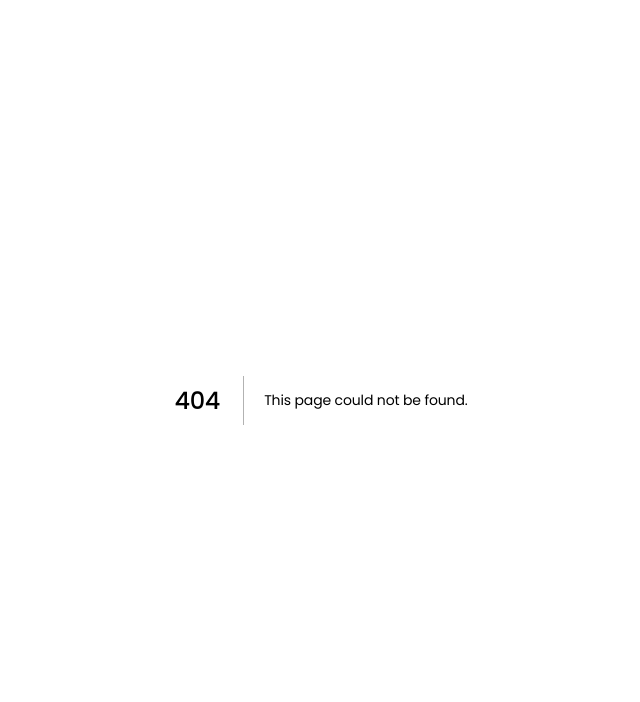
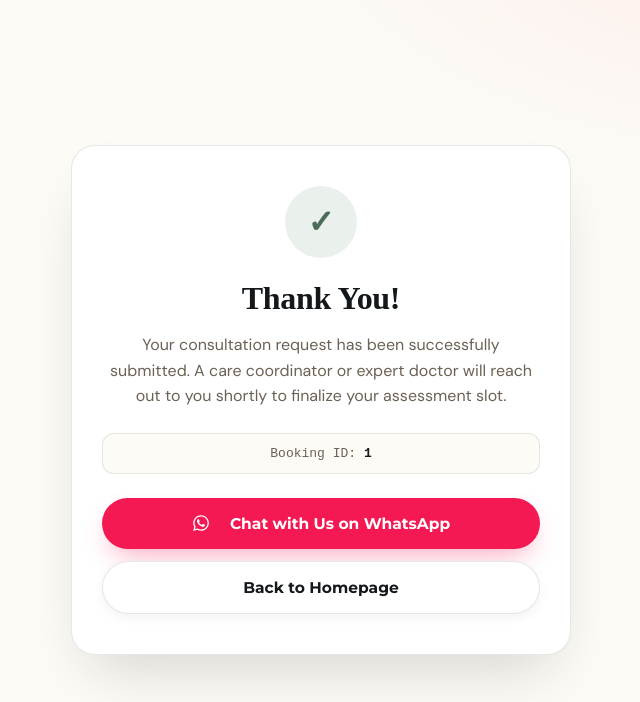
Before and after one commit to adnanali29/nutritionlandingpage, a Next.js app: page /thank-you/1 in a window 1280 px wide. Before the commit this address had no page. Shown: the top 702 px of the page, without its empty margins (319-959 px from the left). Built offline with nearby package versions, Linux system fonts and the light colour scheme.

Commit message:
feat: unique thank-you booking URL with dynamic IDs for GA tracking

```diff
--- /dev/null
+++ b/app/thank-you/[id]/page.tsx
@@ -0,0 +1,102 @@
+"use client";
+
+import Link from "next/link";
+import { useParams } from "next/navigation";
+
+export default function ThankYouBookingPage() {
+  const params = useParams();
+  const id = params?.id as string;
+
+  return (
+    <main style={{
+      minHeight: "100vh",
+      display: "flex",
+      alignItems: "center",
+      justifyContent: "center",
+      background: "radial-gradient(900px 460px at 88% -12%, rgba(224,35,59,0.08), transparent 60%), radial-gradient(700px 420px at 0% 105%, rgba(75,108,88,0.08), transparent 60%), var(--cream)",
+      padding: "20px"
+    }}>
+      <div style={{
+        maxWidth: "500px",
+        width: "100%",
+        background: "#ffffff",
+        borderRadius: "24px",
+        padding: "40px 30px",
+        boxShadow: "var(--shadow-lg)",
+        border: "1px solid var(--line)",
+        textAlign: "center"
+      }}>
+        <div style={{
+          width: "72px",
+          height: "72px",
+          borderRadius: "50%",
+          backgroundColor: "var(--sage-tint)",
+          color: "var(--sage)",
+          display: "flex",
+          alignItems: "center",
+          justifyContent: "center",
+          margin: "0 auto 24px",
+          fontSize: "32px",
+          fontWeight: "bold"
+        }}>✓</div>
+
+        <h1 style={{
+          fontFamily: "'Fraunces', serif",
+          fontSize: "32px",
+          color: "var(--ink)",
+          marginBottom: "16px"
+        }}>
+          Thank You!
+        </h1>
+
+        <p style={{
+          fontSize: "16px",
+          lineHeight: "1.6",
+          color: "var(--muted-on-light)",
+          marginBottom: "24px"
+        }}>
+          Your consultation request has been successfully submitted. A care coordinator or expert doctor will reach out to you shortly to finalize your assessment slot.
+        </p>
+
+        {id && (
+          <div style={{
+            backgroundColor: "var(--cream)",
+            border: "1px solid var(--line)",
+            borderRadius: "12px",
+            padding: "12px",
+            marginBottom: "24px",
+            fontSize: "13px",
+            color: "var(--muted-on-light)",
+            fontFamily: "'Space Mono', monospace"
+          }}>
+            Booking ID: <strong style={{ color: "var(--ink)" }}>{id}</strong>
+          </div>
+        )}
+
+        <div style={{
+          display: "flex",
+          flexDirection: "column",
+          gap: "12px"
+        }}>
+          <a
+            href="https://wa.me/919861787335"
+            target="_blank"
+            rel="noopener noreferrer"
+            className="btn btn-primary"
+            style={{ padding: "16px", fontSize: "15.5px", width: "100%" }}
+          >
+            <svg viewBox="0 0 448 512" width="18" height="18" fill="#ffffff" style={{ marginRight: "10px", display: "inline-block", verticalAlign: "middle" }}><path d="M380.9 97.1C339 55.1 283.2 32 223.9 32c-122.4 0-222 99.6-222 222 0 39.1 10.2 77.3 29.6 111L0 480l117.7-30.9c32.4 17.7 68.9 27 106.1 27h.1c122.3 0 224.1-99.6 224.1-222 0-59.3-25.2-115-67.1-157zm-157 341.6c-33.2 0-65.7-8.9-94-25.7l-6.7-4-69.8 18.3L72 359.2l-4.4-7c-18.5-29.4-28.2-63.3-28.2-98.2 0-101.7 82.8-184.5 184.6-184.5 49.3 0 95.6 19.2 130.4 54.1 34.8 34.9 56.2 81.2 56.1 130.5 0 101.8-84.9 184.6-186.6 184.6zm101.2-138.2c-5.5-2.8-32.8-16.2-37.9-18-5.1-1.9-8.8-2.8-12.5 2.8-3.7 5.6-14.3 18-17.6 21.8-3.2 3.7-6.5 4.2-12 1.4-32.6-16.3-54-29.1-75.5-66-5.7-9.8 5.7-9.1 16.3-30.3 1.8-3.7.9-6.9-.5-9.7-1.4-2.8-12.5-30.1-17.1-41.2-4.5-10.8-9.1-9.3-12.5-9.5-3.2-.2-6.9-.2-10.6-.2-3.7 0-9.7 1.4-14.8 6.9-5.1 5.6-19.4 19-19.4 46.3 0 27.3 19.9 53.7 22.6 57.4 2.8 3.7 39.1 59.7 94.8 83.8 35.2 15.2 49 16.5 66.6 13.9 10.7-1.6 32.8-13.4 37.4-26.4 4.6-13 4.6-24.1 3.2-26.4-1.3-2.5-5-3.9-10.5-6.6z"/></svg>
+            Chat with Us on WhatsApp
+          </a>
+          <Link
+            href="/"
+            className="btn btn-outline"
+            style={{ padding: "16px", fontSize: "15.5px", width: "100%" }}
+          >
+            Back to Homepage
+          </Link>
+        </div>
+      </div>
+    </main>
+  );
+}
```
Also changed, not shown: app/page.tsx (+8 -3 lines), fitness nutrition.html (+9 -5 lines).
